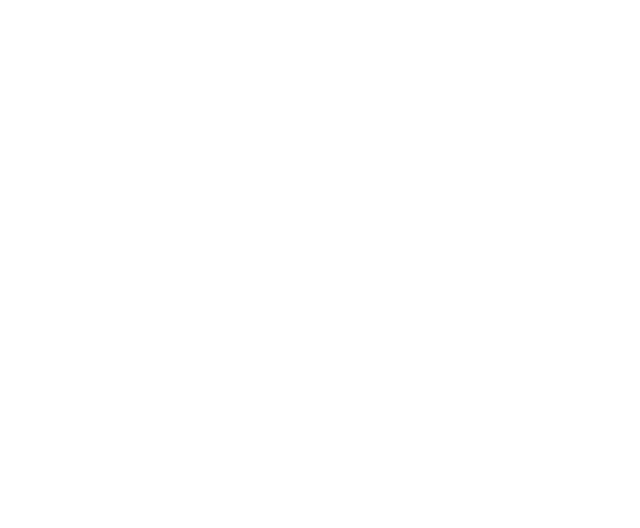
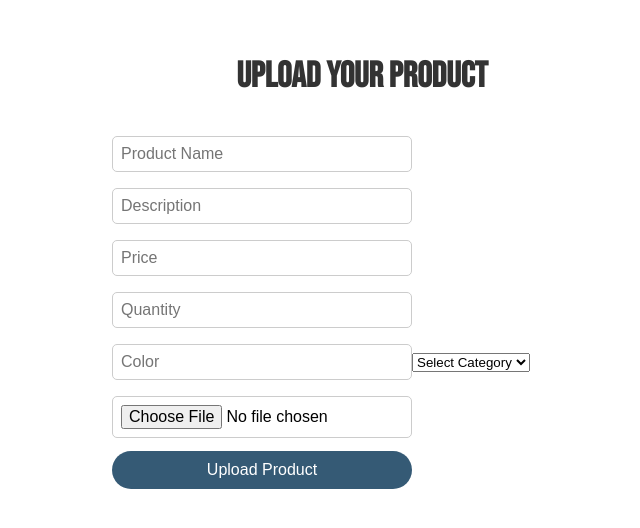
Before and after one commit to ChelseaOkoroji/CMSC441Proj, a React (Create React App) app in the folder ReactFrontend/: page /product-upload in a window 1280 px wide. Before the commit this address had no page. Shown: the part 128-656 px from the top of the page, without its empty margins (278-918 px from the left). Built offline with nearby package versions, Linux system fonts and the light colour scheme; a web font is replaced by a local one.

Commit message:
Pushing in the product upload page and fixing category filtering process

```diff
--- a/ReactFrontend/src/App.js
+++ b/ReactFrontend/src/App.js
@@ -10,6 +10,8 @@
 import { UserProvider } from './UserContext';
 import ProductsInfo from './Components/Products/ProductsInfo';
 import Marketplace from './Components/ItemPage/itempage';
+import Profile from './Components/HomePage/Profile';
+import ProductUpload from './Components/HomePage/ProductUpload';
 
 const App = () => {
   return (
@@ -23,15 +25,17 @@
           <Route path="/home" element={<HomePage />}>
             <Route index element={<Marketplace />} />
             <Route path="marketplace" element={<Marketplace />} />
-            <Route path="all" element={<Main />} />
-            <Route path="book" element={<Categories category="books" />} />
-            <Route path="merch" element={<Categories category="merchs" />} />
-            <Route path="school-supplies" element={<Categories category="school-supply" />} />
-            <Route path="technology" element={<Categories category="technologies" />} />
-            <Route path="dorm" element={<Categories category="dorms" />} />
-            <Route path="health" element={<Categories category="healths" />} />
+            <Route path="home/all" element={<Main />} />
+            <Route path="home/book" element={<Categories category="books" />} />
+            <Route path="home/merch" element={<Categories category="merchs" />} />
+            <Route path="home/school-supplies" element={<Categories category="school-supply" />} />
+            <Route path="home/technology" element={<Categories category="technologies" />} />
+            <Route path="home/dorm" element={<Categories category="dorms" />} />
+            <Route path="home/health" element={<Categories category="healths" />} />
             <Route path="product/:productID" element={<ProductsInfo />} />
           </Route>
+          <Route path='/profile' element={<Profile />} />
+          <Route path='/product-upload' element={<ProductUpload />} />
         </Routes>
       </Router>
     </UserProvider>
--- a/ReactFrontend/src/Components/HomePage/HomePage.jsx
+++ b/ReactFrontend/src/Components/HomePage/HomePage.jsx
@@ -50,7 +50,7 @@
                             <div className="dropdown-menu">
                                 <Link to="/profile" className="dropdown-item">Profile</Link>
                                 <Link to="/favorites" className="dropdown-item">Favorites</Link>
-                                <Link to="/items" className="dropdown-item">Add Item</Link>
+                                <Link to="/product-upload" className="dropdown-item">Add Item</Link>
                                 <Link to="/logout" className="dropdown-item">Logout</Link>
                             </div>
                         )}
--- /dev/null
+++ b/ReactFrontend/src/Components/HomePage/ProductUpload.css
@@ -0,0 +1,20 @@
+.product-upload {
+    width: 100%;
+    max-width: 500px;
+    margin: 0 auto;
+}
+
+.product-upload input {
+    width: 100%;
+    padding: 8px;
+    margin: 8px 0;
+}
+
+.product-upload button {
+    width: 100%;
+    padding: 10px;
+    background-color: #355a75;
+    color: white;
+    border: none;
+    cursor: pointer;
+}
--- /dev/null
+++ b/ReactFrontend/src/Components/HomePage/ProductUpload.jsx
@@ -0,0 +1,114 @@
+import './ProductUpload.css';
+import React, { useState } from 'react';
+import { useNavigate } from 'react-router-dom';
+
+const ProductUpload = () => {
+    const [name, setName] = useState('');
+    const [description, setDescription] = useState('');
+    const [price, setPrice] = useState('');
+    const [quantity, setQuantity] = useState('');
+    const [color, setColor] = useState('');
+    const [category, setCategory] = useState('');
+    const [image, setImage] = useState(null);
+    const navigate = useNavigate();
+
+    const handleProductUpload = async (event) => {
+        event.preventDefault();
+
+        const formData = new FormData();
+        formData.append('name', name);
+        formData.append('description', description);
+        formData.append('price', price);
+        formData.append('quantity', quantity);
+        formData.append('color', color);
+        formData.append('category', category);
+        formData.append('image', image);
+
+        const product = {name, description, price, quantity, color, category, image};
+
+       try{
+        const response = await axios.post('/product/', product)
+        sessionStorage.setItem('product', JSON.stringify(response.data));
+        navigate('/product-upload');
+
+      }
+      catch (error) {
+        if (error.response) {
+          console.log("hmmm");
+        } else {
+            console.log("hmmm");
+        }
+
+      } finally {
+
+        setName('');
+        setDescription('');
+        setColor('');
+        setCategory('');
+        setPrice('');
+        setQuantity('');
+        setImage(null);
+      };
+};
+
+
+    const handleImageChange = (event) => {
+        setImage(event.target.files[0]);
+    };
+
+
+    return (
+        <div className='product-upload'>
+            <h1>Upload your Product</h1>
+            <form onSubmit={handleProductUpload}>
+                <input
+                    type="text"
+                    placeholder="Product Name"
+                    value={name}
+                    onChange={(e) => setName(e.target.value)}
+                />
+                <input
+                    type="text"
+                    placeholder="Description"
+                    value={description}
+                    onChange={(e) => setDescription(e.target.value)}
+                />
+                <input
+                    type="number"
+                    placeholder="Price"
+                    value={price}
+                    onChange={(e) => setPrice(e.target.value)}
+                />
+                <input
+                    type="number"
+                    placeholder="Quantity"
+                    value={quantity}
+                    onChange={(e) => setQuantity(e.target.value)}
+                />
+                <input
+                    type="text"
+                    placeholder="Color"
+                    value={color}
+                    onChange={(e) => setColor(e.target.value)}
+                />
+               <select value={category} onChange={(e) => setCategory(e.target.value)}>
+                    <option value="">Select Category</option>
+                    <option value="book">Books</option>
+                    <option value="merch">Merch</option>
+                    <option value="school-supplies">School Supplies</option>
+                    <option value="technology">Technology</option>
+                    <option value="dorm">Dorm</option>
+                    <option value="health">Health/Fitness</option>
+                </select>
+                <input
+                    type="file"
+                    onChange={handleImageChange}
+                    accept="image/*"
+                />
+                <button type="submit">Upload Product</button>
+            </form>
+        </div>
+    );
+};
+
+export default ProductUpload;
--- /dev/null
+++ b/ReactFrontend/src/Components/HomePage/Profile.jsx
@@ -0,0 +1,20 @@
+import './Profile.css';
+import { useUser } from '../../UserContext';
+
+const Profile = () => {
+    const { user } = useUser();
+
+    return (
+            <div className='Profile'>
+                <span className='profile-info'>
+                    Profile Info of {user.userID}
+                    User's email: {user.email}
+
+                </span>
+
+
+            </div>
+    );
+};
+
+export default Profile;
```
Also changed, not shown: ReactFrontend/src/Components/HomePage/Profile.css (added).
